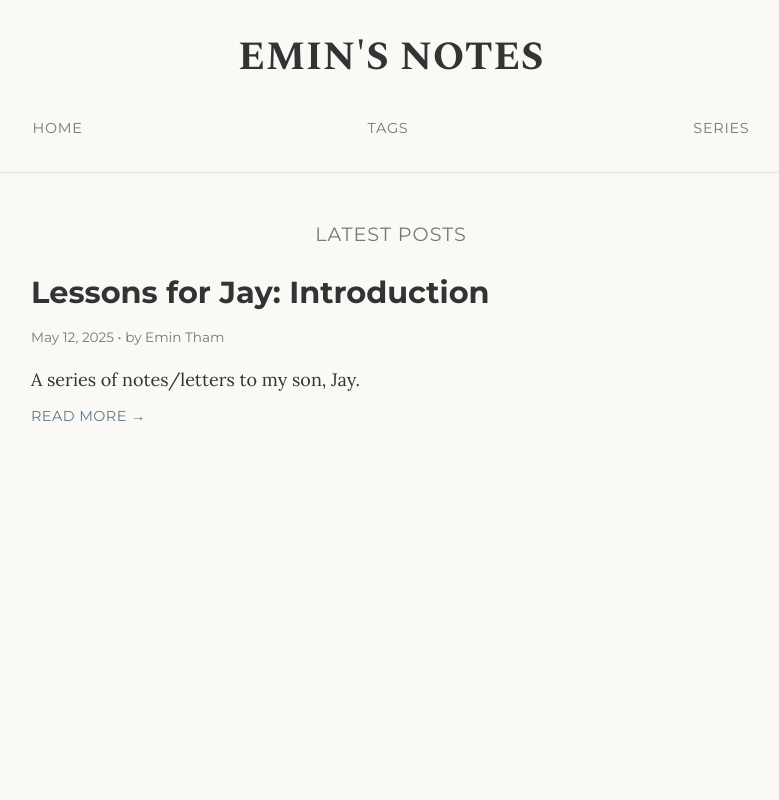
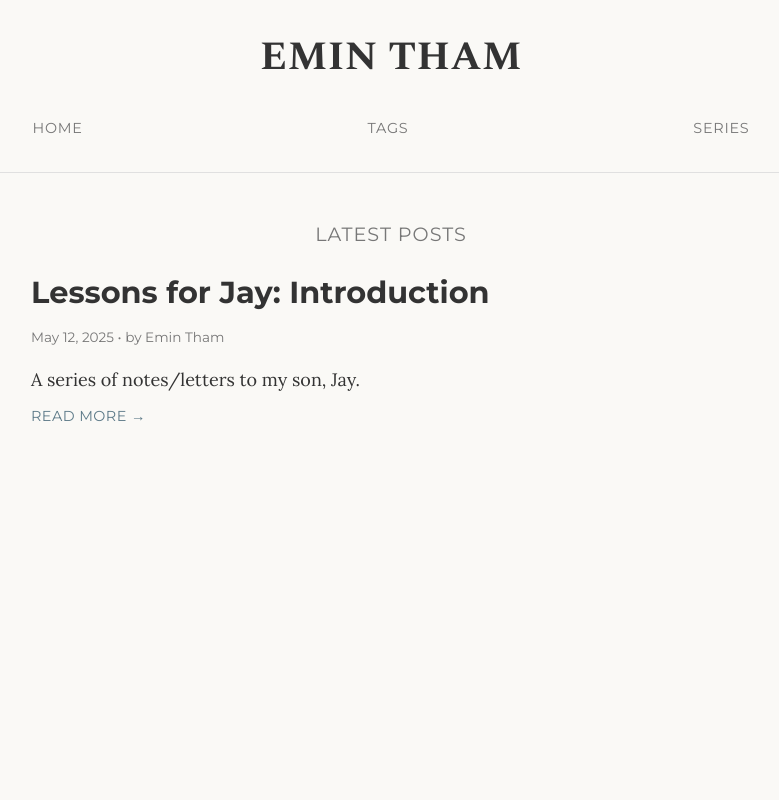
Before and after one commit to emintham/myblog, an Astro site: page / in a window 1280 px wide. Shown: the top 800 px of the page, without its empty margins (249-1028 px from the left). Built offline with nearby package versions, Linux system fonts and the light colour scheme; Astro itself is replaced by a stand-in of ours.

Commit message:
Change name to avoid title collision

```diff
--- a/src/components/Navigation.astro
+++ b/src/components/Navigation.astro
@@ -9,7 +9,7 @@ const navLinks = [
 <nav>
   <div class="nav-container">
     <div class="blog-title">
-      <a href="/">Emin's Notes</a>
+      <a href="/">Emin Tham</a>
     </div>
     <ul class="nav-links">
       {
--- a/src/layouts/BaseLayout.astro
+++ b/src/layouts/BaseLayout.astro
@@ -3,7 +3,7 @@ import Navigation from "../components/Navigation.astro";
 import "../styles/global.css"; // Or move styles here with <style is:global>
 
 const {
-  title = "Emin's Notes",
+  title = "Emin Tham",
   description = "Personal writings and thoughts.",
 } = Astro.props;
 
--- a/src/pages/index.astro
+++ b/src/pages/index.astro
@@ -14,7 +14,7 @@ const sortedPosts = allPosts.sort(
 ---
 
 <BaseLayout
-  title="Emin Tham - Blog"
+  title="Emin Tham"
   description="A collection of thoughts and writings."
 >
   <section class="post-list">
```
